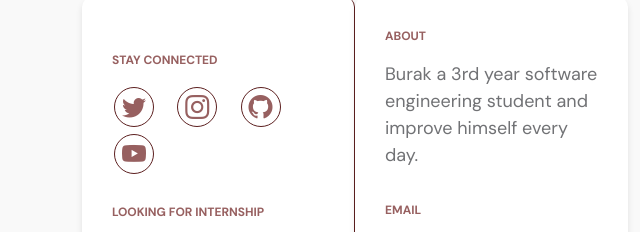
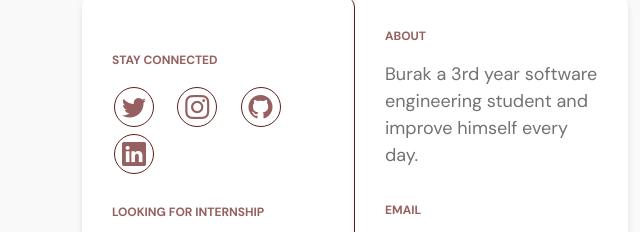
Before and after one commit to ferhanburak/ferhanburakblog, a plain HTML site: page index.html in a window 1280 px wide. Shown: the part 4961-5193 px from the top of the page, 0-640 px from the left. Drawn offline with Linux system fonts and the light colour scheme.

Commit message:
Add files via upload

```diff
--- a/index.html
+++ b/index.html
@@ -479,7 +479,7 @@
                                     <li class="social-icon-item"><a href="https://twitter.com/J3urak7" class="social-icon-link bi-twitter" target="_blank"></a></li>
                                     <li class="social-icon-item"><a href="https://www.instagram.com/burakk_7_" class="social-icon-link bi-instagram" target="_blank"></a></li>
                                     <li class="social-icon-item"><a href="https://github.com/ferhanburak" class="social-icon-link bi-github" target="_blank"></a></li>
-                                    <li class="social-icon-item"><a href="https://www.youtube.com/channel/UCDdJHZGlvVHroZGLoo7vo4w" class="social-icon-link bi-youtube" target="_blank"></a></li>
+                                    <li class="social-icon-item"><a href="https://www.linkedin.com/in/ferhan-burak-özkan-baa829227/" class="social-icon-link bi-linkedin" target="_blank"></a></li>
                                 </ul>
                                 <strong class="site-footer-title d-block mt-4 mb-3">looking for internship</strong>
                                 <p class="mb-0">I am open to internship offers</p>
```
